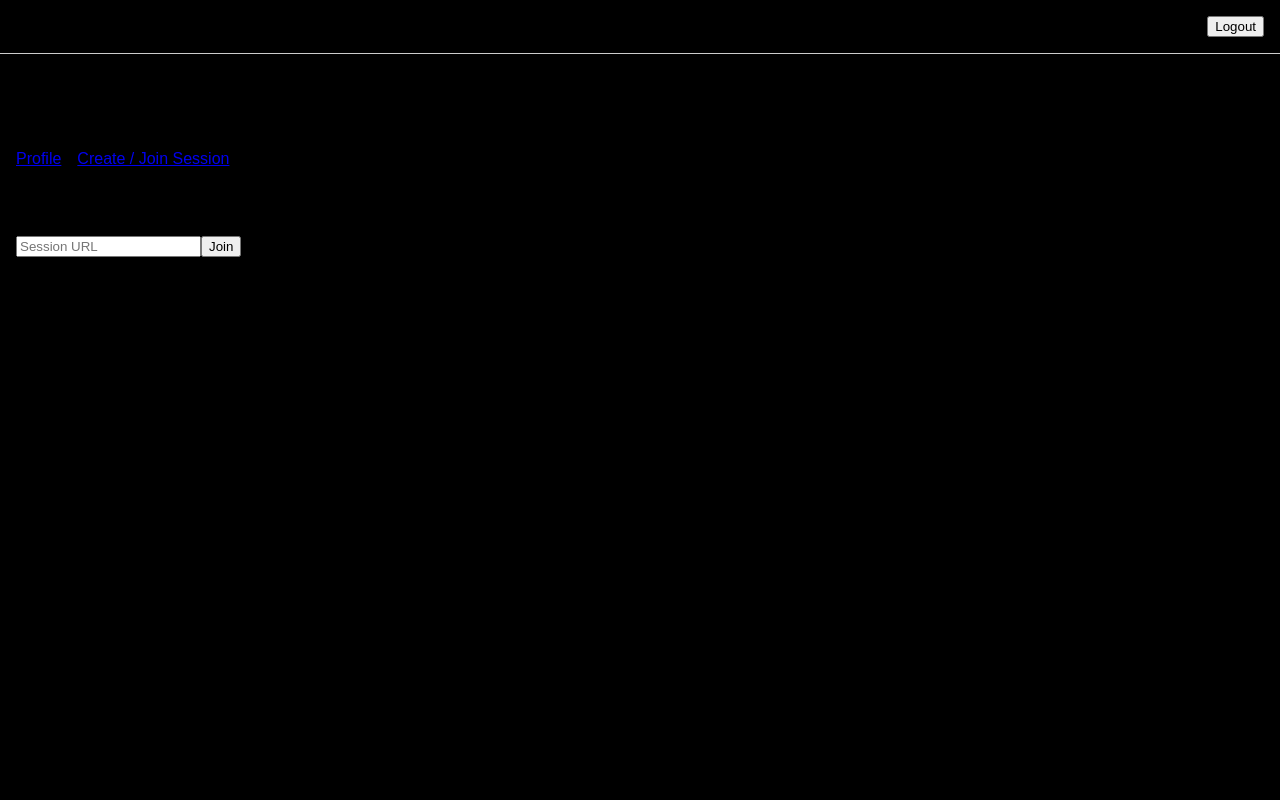
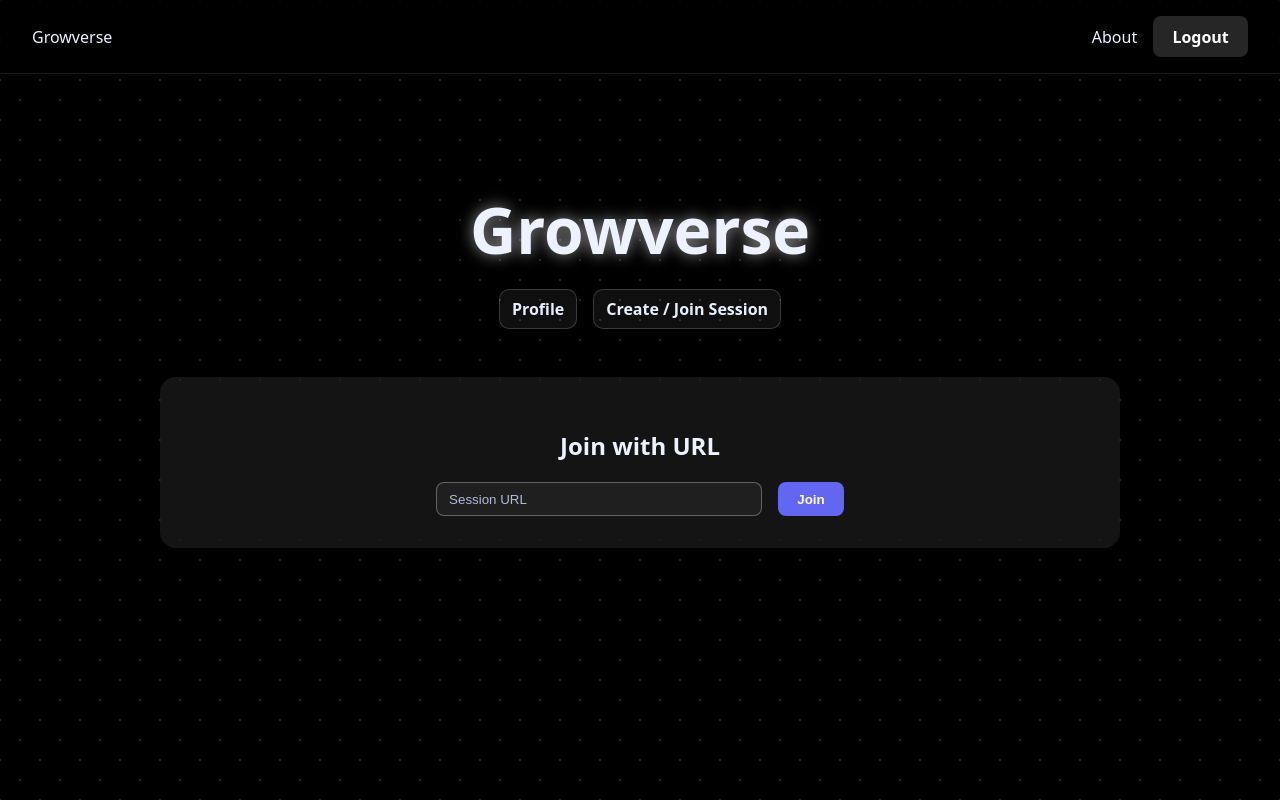
Before and after one commit to growverse/growverse, a React (Vite) app: page / in a window 1280 px wide. Built offline with nearby package versions, Linux system fonts and the light colour scheme.

Commit message:
style: refresh landing shell with modern theme

```diff
--- a/src/app/Navbar.tsx
+++ b/src/app/Navbar.tsx
@@ -9,11 +9,11 @@ export function Navbar(): JSX.Element {
       <div className="nav-right">
         <Link to="/about">About</Link>
         {user ? (
-          <button onClick={logout}>Logout</button>
+          <button className="btn secondary" onClick={logout}>Logout</button>
         ) : (
           <>
-            <Link to="/login">Login</Link>
-            <Link to="/signup">Sign Up</Link>
+            <Link className="btn secondary" to="/login">Login</Link>
+            <Link className="btn" to="/signup">Sign Up</Link>
           </>
         )}
       </div>
--- a/src/app/app.css
+++ b/src/app/app.css
@@ -1,18 +1,50 @@
 body {
   margin: 0;
-  font-family: sans-serif;
+  min-height: 100vh;
+  font-family: system-ui, sans-serif;
+  color: #eef1ff;
+  background: linear-gradient(135deg, #1c1d4f, #090b26);
+  position: relative;
+  overflow-y: auto;
+  overflow-x: hidden;
+}
+
+body::before {
+  content: "";
+  position: fixed;
+  inset: 0;
+  background: radial-gradient(#fff 1px, transparent 1px) 0 0/40px 40px,
+    radial-gradient(#fff 1px, transparent 1px) 20px 20px/40px 40px;
+  opacity: 0.15;
+  pointer-events: none;
 }
 
 .navbar {
   display: flex;
   justify-content: space-between;
-  padding: 1rem;
-  border-bottom: 1px solid #ccc;
+  align-items: center;
+  padding: 1rem 2rem;
+  background: rgba(0, 0, 0, 0.3);
+  backdrop-filter: blur(10px);
+  border-bottom: 1px solid rgba(255, 255, 255, 0.1);
 }
 
-.navbar a {
+.navbar a,
+.navbar button {
+  color: #eef1ff;
   text-decoration: none;
-  color: inherit;
+  border: none;
+  font: inherit;
+  cursor: pointer;
+}
+
+.navbar button:not(.btn) {
+  background: none;
+}
+
+.navbar a:hover,
+.navbar button:hover {
+  opacity: 0.8;
 }
 
 .nav-right > * {
@@ -20,5 +52,116 @@ body {
 }
 
 .container {
-  padding: 1rem;
+  max-width: 960px;
+  margin: 0 auto;
+  padding: 2rem;
 }
+
+.card {
+  background: rgba(255, 255, 255, 0.08);
+  padding: 2rem;
+  border-radius: 16px;
+  backdrop-filter: blur(12px);
+  box-shadow: 0 8px 24px rgba(0, 0, 0, 0.25);
+}
+
+.hero {
+  text-align: center;
+  margin-top: 10vh;
+}
+
+.hero h1 {
+  font-size: 4rem;
+  margin-bottom: 1rem;
+  text-shadow: 0 0 15px rgba(255, 255, 255, 0.6);
+}
+
+.cta {
+  display: flex;
+  justify-content: center;
+  gap: 1rem;
+  margin-top: 1rem;
+}
+
+.btn,
+button.btn {
+  display: inline-block;
+  background: #6366f1;
+  color: #fff;
+  border: none;
+  padding: 0.6rem 1.2rem;
+  border-radius: 8px;
+  font-weight: 600;
+  text-decoration: none;
+  cursor: pointer;
+}
+
+.btn.secondary {
+  background: rgba(255, 255, 255, 0.15);
+}
+
+button.btn:disabled {
+  opacity: 0.5;
+  cursor: not-allowed;
+}
+
+input,
+select {
+  width: 100%;
+  padding: 0.5rem 0.75rem;
+  border-radius: 8px;
+  border: 1px solid rgba(255, 255, 255, 0.3);
+  background: rgba(255, 255, 255, 0.05);
+  color: #eef1ff;
+}
+
+input::placeholder {
+  color: #b6b9d6;
+}
+
+label {
+  display: grid;
+  gap: 0.25rem;
+}
+
+table {
+  width: 100%;
+  border-collapse: collapse;
+  margin-top: 1rem;
+}
+
+th,
+td {
+  padding: 0.75rem 1rem;
+  text-align: left;
+}
+
+tbody tr {
+  cursor: pointer;
+  transition: background 0.2s ease;
+}
+
+tbody tr:nth-child(even) {
+  background: rgba(255, 255, 255, 0.04);
+}
+
+tbody tr:hover {
+  background: rgba(255, 255, 255, 0.1);
+}
+
+.join-section {
+  display: flex;
+  justify-content: center;
+  gap: 1rem;
+  margin-top: 1rem;
+}
+
+.join-section input {
+  max-width: 300px;
+}
+
+.form-grid {
+  display: grid;
+  gap: 1rem;
+  max-width: 320px;
+}
--- a/src/main.tsx
+++ b/src/main.tsx
@@ -24,7 +24,7 @@ import { systemStore } from '@/state/systemStore';
 import { registerTeleport } from '@/systems/teleport';
 import { applyPerformancePreset, EngineHandles } from '@/engine/perf/applyPerformancePreset';
 import { setEngineHandles } from '@/engine/perf/presets';
-import '@/styles/global.css';
+import './styles/global.css';
 
 // Bootstrap React
 const appElement = document.getElementById('app');
--- a/src/pages/About/About.tsx
+++ b/src/pages/About/About.tsx
@@ -1,6 +1,6 @@
 export default function About(): JSX.Element {
   return (
-    <div>
+    <div className="card">
       <h1>Growverse</h1>
       <p>Growverse is a friendly virtual garden where learners and instructors explore together.</p>
     </div>
--- a/src/pages/Auth/Login.tsx
+++ b/src/pages/Auth/Login.tsx
@@ -11,15 +11,13 @@ export default function Login(): JSX.Element {
     navigate('/');
   }
   return (
-    <form onSubmit={onSubmit}>
+    <form className="card" onSubmit={onSubmit} style={{ maxWidth: '320px', margin: '0 auto' }}>
       <h1>Login</h1>
-      <div>
+      <div className="form-grid">
         <input placeholder="Username" required />
+        <input type="password" placeholder="Password" required />
+        <button className="btn" type="submit">Login</button>
       </div>
-      <div>
-        <input type="password" placeholder="Password" required />
-      </div>
-      <button type="submit">Login</button>
     </form>
   );
 }
--- a/src/pages/Auth/Signup.tsx
+++ b/src/pages/Auth/Signup.tsx
@@ -11,15 +11,13 @@ export default function Signup(): JSX.Element {
     navigate('/');
   }
   return (
-    <form onSubmit={onSubmit}>
+    <form className="card" onSubmit={onSubmit} style={{ maxWidth: '320px', margin: '0 auto' }}>
       <h1>Sign Up</h1>
-      <div>
+      <div className="form-grid">
         <input placeholder="Username" required />
+        <input type="password" placeholder="Password" required />
+        <button className="btn" type="submit">Create Account</button>
       </div>
-      <div>
-        <input type="password" placeholder="Password" required />
-      </div>
-      <button type="submit">Create Account</button>
     </form>
   );
 }
--- a/src/pages/Landing/Landing.tsx
+++ b/src/pages/Landing/Landing.tsx
@@ -4,18 +4,20 @@ import { useAuth } from '@/context/auth/AuthContext';
 export default function Landing(): JSX.Element {
   const { user } = useAuth();
   return (
-    <div>
+    <div className="hero">
       <h1>Growverse</h1>
       {user && (
-        <div style={{ display: 'flex', gap: '1rem', marginBottom: '1rem' }}>
-          <Link to="/profile">Profile</Link>
-          <Link to="/session">Create / Join Session</Link>
+        <div className="cta">
+          <Link className="btn" to="/profile">Profile</Link>
+          <Link className="btn" to="/session">Create / Join Session</Link>
         </div>
       )}
-      <div>
+      <div className="card" style={{ marginTop: '3rem' }}>
         <h2>Join with URL</h2>
-        <input placeholder="Session URL" />
-        <button>Join</button>
+        <div className="join-section">
+          <input placeholder="Session URL" />
+          <button className="btn">Join</button>
+        </div>
       </div>
     </div>
   );
--- a/src/pages/Profile/Profile.tsx
+++ b/src/pages/Profile/Profile.tsx
@@ -4,9 +4,9 @@ export default function Profile(): JSX.Element {
   const { user } = useAuth();
   if (!user) return <p>Not logged in.</p>;
   return (
-    <div>
+    <div className="card" style={{ maxWidth: '320px', margin: '0 auto' }}>
       <h1>Profile</h1>
-      <div style={{ display: 'grid', gap: '0.5rem', maxWidth: '300px' }}>
+      <div className="form-grid">
         <label>
           Username
           <input value={user.username} readOnly />
--- a/src/pages/Session/SessionCreate.tsx
+++ b/src/pages/Session/SessionCreate.tsx
@@ -14,15 +14,13 @@ export default function SessionCreate(): JSX.Element {
   const disabled = !name || !role;
 
   return (
-    <form onSubmit={onSubmit}>
+    <form className="card" onSubmit={onSubmit} style={{ maxWidth: '400px', margin: '0 auto' }}>
       <h1>Create Session</h1>
-      <div>
+      <div className="form-grid">
         <label>
           Session Name
           <input value={name} onChange={(e) => setName(e.target.value)} required />
         </label>
-      </div>
-      <div>
         <label>
           Role
           <select value={role} onChange={(e) => setRole(e.target.value)} required>
@@ -31,8 +29,8 @@ export default function SessionCreate(): JSX.Element {
             <option value="instructor">Instructor</option>
           </select>
         </label>
+        <button className="btn" type="submit" disabled={disabled}>Create</button>
       </div>
-      <button type="submit" disabled={disabled}>Create</button>
     </form>
   );
 }
--- a/src/pages/Session/SessionList.tsx
+++ b/src/pages/Session/SessionList.tsx
@@ -4,10 +4,10 @@ import { openSessionWindow } from '@/modules/session/utils';
 
 export default function SessionList(): JSX.Element {
   return (
-    <div>
+    <div className="card">
       <h1>Sessions</h1>
-      <Link to="/session/create">Create Session</Link>
-      <table border={1} cellPadding={4} cellSpacing={0} style={{ marginTop: '1rem', width: '100%', maxWidth: '600px' }}>
+      <Link className="btn" to="/session/create">Create Session</Link>
+      <table>
         <thead>
           <tr>
             <th>Name</th>
@@ -17,7 +17,7 @@ export default function SessionList(): JSX.Element {
         </thead>
         <tbody>
           {sessions.map((s) => (
-            <tr key={s.id} style={{ cursor: 'pointer' }} onClick={() => openSessionWindow(s.id)}>
+            <tr key={s.id} onClick={() => openSessionWindow(s.id)}>
               <td>{s.name}</td>
               <td>{s.instructorName}</td>
               <td>{s.startTime}</td>
--- a/src/types/global.d.ts
+++ b/src/types/global.d.ts
@@ -26,4 +26,6 @@ declare module 'three' {
   }
 }
 
+declare module '*.css';
+
 export {};
```
